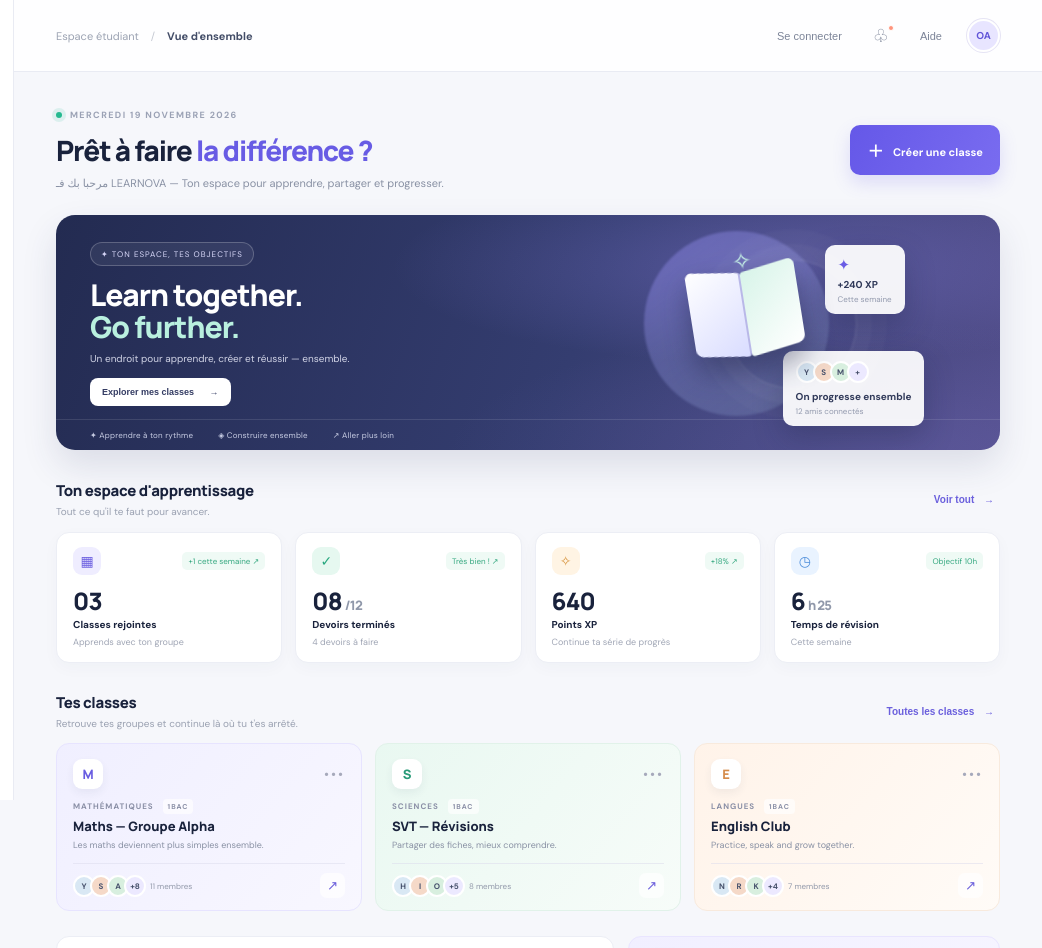
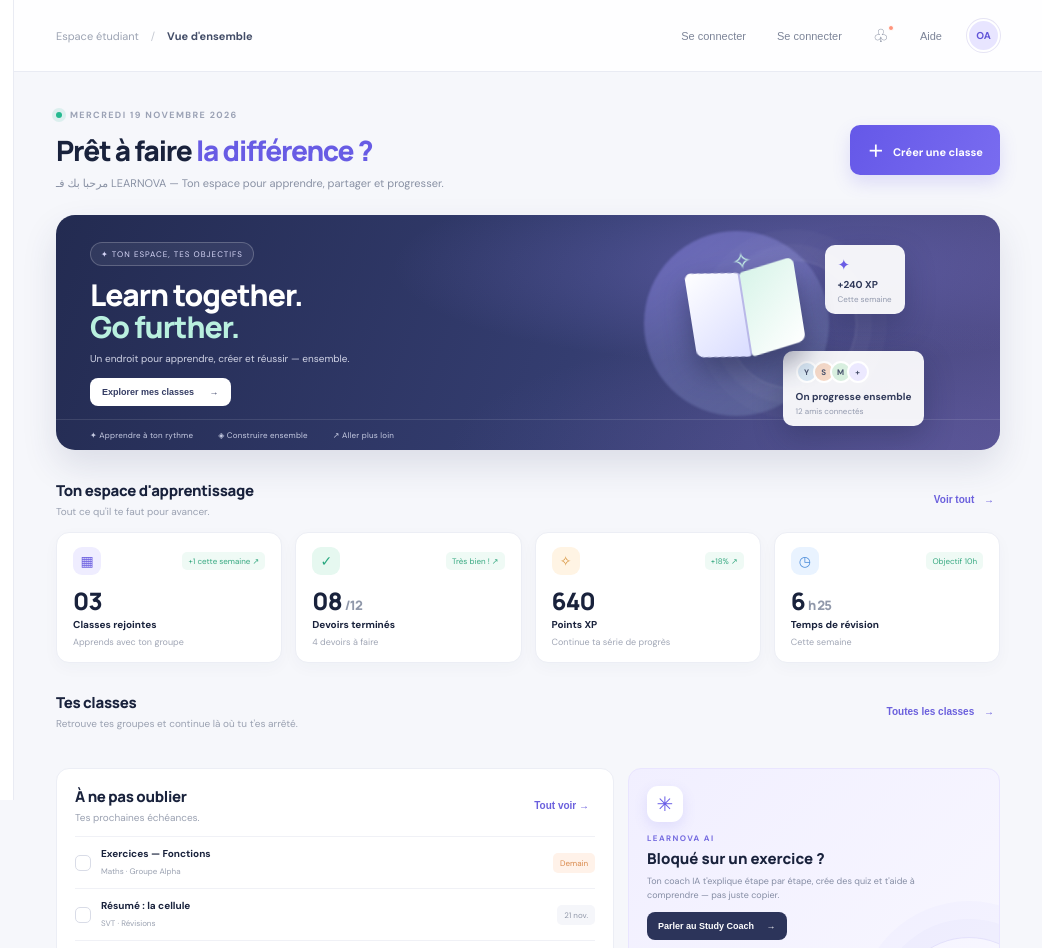
Before and after one commit to oussamaadr13/TC-9-CLASS, a plain HTML site: page index.html in a window 1280 px wide. Shown: the top 948 px of the page, 238-1280 px from the left. Drawn offline with nearby package versions, Linux system fonts and the light colour scheme.

Commit message:
Remove demo classes and wire account entry point

```diff
--- a/index.html
+++ b/index.html
@@ -27,18 +27,14 @@
 <div class="sidebar-bottom"><div class="upgrade-card"><div class="spark">✦</div><b>Ton potentiel, sans limite.</b><p>Transforme tes révisions en progrès concrets.</p><button data-view="coach">Découvrir l'IA <span>↗</span></button></div><button class="nav-item" data-view="settings"><span>⚙</span> Paramètres</button><div class="profile-mini"><div class="avatar avatar-me">OA</div><div><b>Oussama A.</b><small>Élève · Maroc</small></div><span class="more">•••</span></div></div>
 </aside>
 <main class="main">
-<header class="topbar"><button class="mobile-menu" id="menuBtn">☰</button><div class="crumb">Espace étudiant <span>/</span> <b id="crumbCurrent">Vue d'ensemble</b></div><div class="top-actions"><button class="help-btn" id="authBtn">Se connecter</button><button class="icon-btn" aria-label="Notifications">♧<i></i></button><button class="help-btn">Aide</button><div class="avatar avatar-me">OA</div></div></header>
+<header class="topbar"><button class="mobile-menu" id="menuBtn">☰</button><div class="crumb">Espace étudiant <span>/</span> <b id="crumbCurrent">Vue d'ensemble</b></div><div class="top-actions"><button class="help-btn" id="authBtn">Se connecter</button><button class="help-btn" id="authBtn">Se connecter</button><button class="icon-btn" aria-label="Notifications">♧<i></i></button><button class="help-btn">Aide</button><div class="avatar avatar-me">OA</div></div></header>
 <section class="content">
 <div class="welcome-row"><div><div class="eyebrow"><span class="pulse"></span> MERCREDI 19 NOVEMBRE 2026</div><h1 id="welcomeTitle">Prêt à faire <span>la différence ?</span></h1><p class="subtitle">مرحبا بك فـ LEARNOVA — Ton espace pour apprendre, partager et progresser.</p></div><button class="primary-btn" id="createClassBtn"><span>＋</span> Créer une classe</button></div>
 <div class="hero-banner"><div class="hero-copy"><div class="hero-pill">✦ TON ESPACE, TES OBJECTIFS</div><h2>Learn together.<br><span>Go further.</span></h2><p>Un endroit pour apprendre, créer et réussir — ensemble.</p><button class="hero-cta" data-view="classes">Explorer mes classes <span>→</span></button></div><div class="hero-art" aria-hidden="true"><div class="orb orb-one"></div><div class="orb orb-two"></div><div class="float-card fc-one"><span>✦</span><b>+240 XP</b><small>Cette semaine</small></div><div class="float-card fc-two"><div class="mini-avatars"><i>Y</i><i>S</i><i>M</i><i>+</i></div><b>On progresse ensemble</b><small>12 amis connectés</small></div><div class="book-graphic"><div class="book-left"></div><div class="book-right"></div><span>✧</span></div></div><div class="hero-bottom"><span>✦ Apprendre à ton rythme</span><span>◈ Construire ensemble</span><span>↗ Aller plus loin</span></div></div>
 <div class="section-heading"><div><h2>Ton espace d'apprentissage</h2><p>Tout ce qu'il te faut pour avancer.</p></div><button class="text-btn" data-view="classes">Voir tout <span>→</span></button></div>
 <div class="stats-grid"><article class="stat-card"><div class="stat-top"><span class="stat-icon violet">▦</span><span class="trend">+1 cette semaine ↗</span></div><strong>03</strong><b>Classes rejointes</b><small>Apprends avec ton groupe</small></article><article class="stat-card"><div class="stat-top"><span class="stat-icon mint">✓</span><span class="trend">Très bien ! ↗</span></div><strong>08<span class="small-unit">/12</span></strong><b>Devoirs terminés</b><small>4 devoirs à faire</small></article><article class="stat-card"><div class="stat-top"><span class="stat-icon amber">✧</span><span class="trend">+18% ↗</span></div><strong>640</strong><b>Points XP</b><small>Continue ta série de progrès</small></article><article class="stat-card"><div class="stat-top"><span class="stat-icon blue">◷</span><span class="trend">Objectif 10h</span></div><strong>6<span class="small-unit">h 25</span></strong><b>Temps de révision</b><small>Cette semaine</small></article></div>
 <div class="section-heading classes-heading"><div><h2>Tes classes</h2><p>Retrouve tes groupes et continue là où tu t'es arrêté.</p></div><button class="text-btn" data-view="classes">Toutes les classes <span>→</span></button></div>
-<div class="class-grid">
-<article class="class-card class-purple"><div class="class-card-top"><span class="class-symbol">M</span><span class="class-menu">•••</span></div><div class="class-meta">MATHÉMATIQUES <span>1BAC</span></div><h3>Maths — Groupe Alpha</h3><p>Les maths deviennent plus simples ensemble.</p><div class="class-footer"><div class="mini-avatars"><i>Y</i><i>S</i><i>A</i><i>+8</i></div><span>11 membres</span><button aria-label="Ouvrir la classe">↗</button></div></article>
-<article class="class-card class-green"><div class="class-card-top"><span class="class-symbol">S</span><span class="class-menu">•••</span></div><div class="class-meta">SCIENCES <span>1BAC</span></div><h3>SVT — Révisions</h3><p>Partager des fiches, mieux comprendre.</p><div class="class-footer"><div class="mini-avatars"><i>H</i><i>I</i><i>O</i><i>+5</i></div><span>8 membres</span><button aria-label="Ouvrir la classe">↗</button></div></article>
-<article class="class-card class-orange"><div class="class-card-top"><span class="class-symbol">E</span><span class="class-menu">•••</span></div><div class="class-meta">LANGUES <span>1BAC</span></div><h3>English Club</h3><p>Practice, speak and grow together.</p><div class="class-footer"><div class="mini-avatars"><i>N</i><i>R</i><i>K</i><i>+4</i></div><span>7 membres</span><button aria-label="Ouvrir la classe">↗</button></div></article>
-</div>
+<div class="class-grid" id="classGrid"></div>
 <div class="lower-grid"><section class="panel tasks-panel"><div class="panel-heading"><div><h2>À ne pas oublier</h2><p>Tes prochaines échéances.</p></div><button class="text-btn" data-view="assignments">Tout voir →</button></div><div class="task-row"><span class="task-check"></span><div><b>Exercices — Fonctions</b><small>Maths · Groupe Alpha</small></div><span class="due soon">Demain</span></div><div class="task-row"><span class="task-check"></span><div><b>Résumé : la cellule</b><small>SVT · Révisions</small></div><span class="due">21 nov.</span></div><div class="task-row"><span class="task-check checked">✓</span><div><b>Reading comprehension</b><small>English Club</small></div><span class="due done">Terminé</span></div></section><section class="panel ai-panel"><div class="ai-glow">✳</div><div class="ai-label">LEARNOVA AI</div><h2>Bloqué sur un exercice ?</h2><p>Ton coach IA t'explique étape par étape, crée des quiz et t'aide à comprendre — pas juste copier.</p><button class="dark-btn" data-view="coach">Parler au Study Coach <span>→</span></button><div class="ai-orbit"></div></section></div>
 <footer>© 2026 LEARNOVA <span>Fait pour apprendre, pensé pour partager.</span><a href="#">Confidentialité</a></footer>
 </section></main></div>
```
